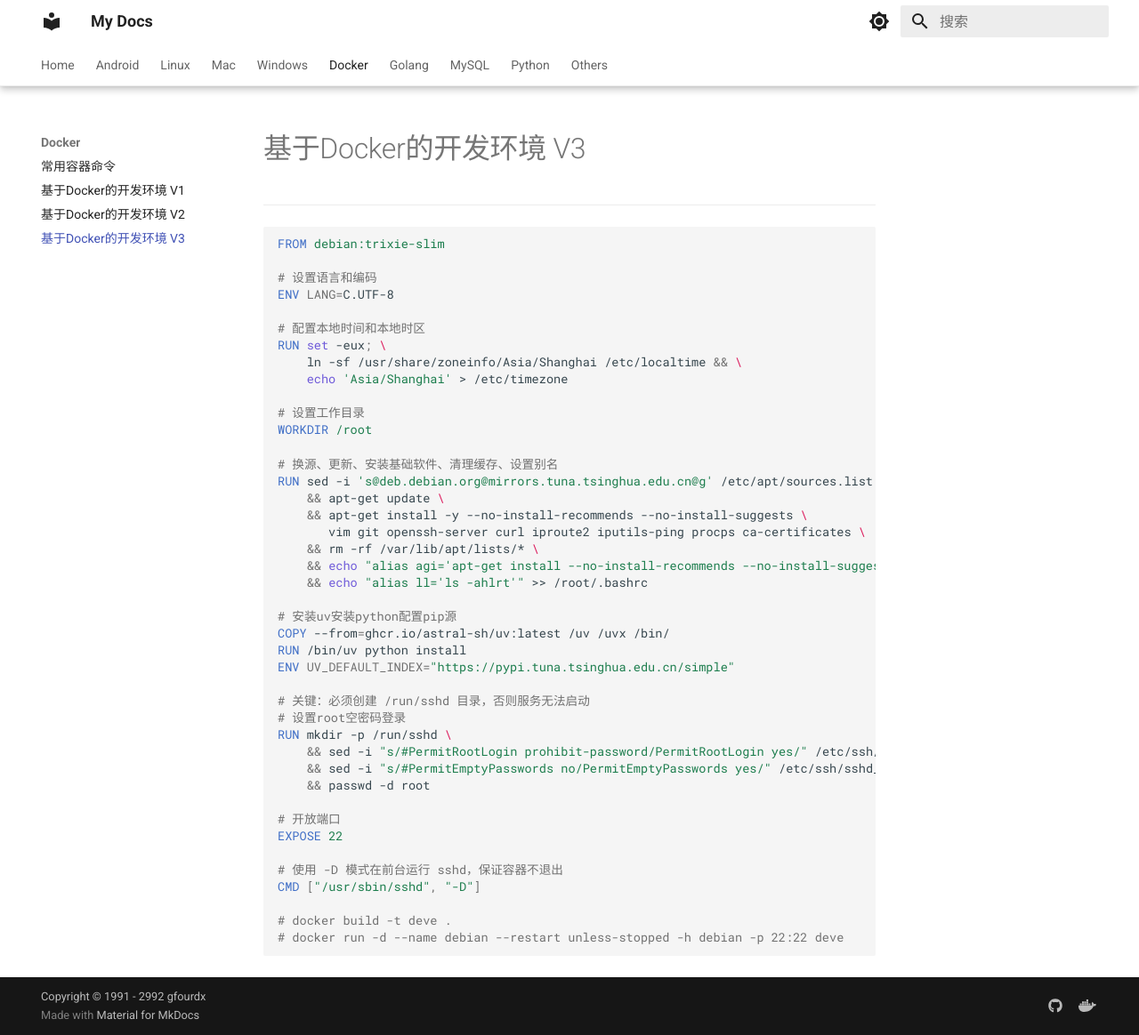
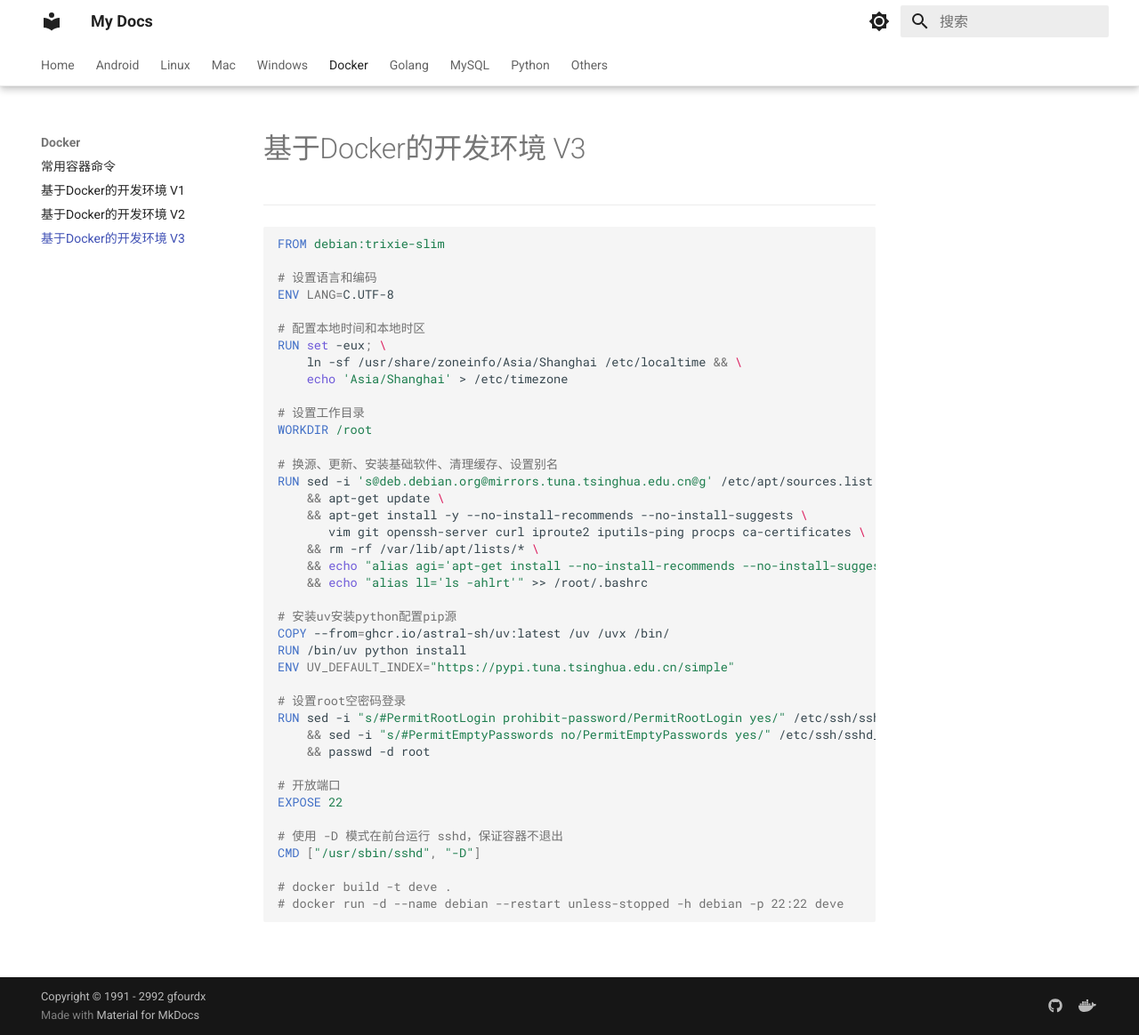
Before and after one commit to gfourdx/mydocs, an MkDocs documentation site: the page built from docs/docker/vscode-docker-dev_v3.md, in a window 1280 px wide and 1164 px high. Shown: the whole window at 89% size. Built offline with MkDocs 1.6.1 and Material for MkDocs 9.7.7, drawn with Linux system fonts in a browser that asks for light colours.

Commit message:
Update vscode-docker-dev_v3.md

```diff
--- a/docs/docker/vscode-docker-dev_v3.md
+++ b/docs/docker/vscode-docker-dev_v3.md
@@ -30,10 +30,8 @@
 RUN /bin/uv python install
 ENV UV_DEFAULT_INDEX="https://pypi.tuna.tsinghua.edu.cn/simple"
 
-# 关键：必须创建 /run/sshd 目录，否则服务无法启动
 # 设置root空密码登录
-RUN mkdir -p /run/sshd \
-    && sed -i "s/#PermitRootLogin prohibit-password/PermitRootLogin yes/" /etc/ssh/sshd_config \
+RUN sed -i "s/#PermitRootLogin prohibit-password/PermitRootLogin yes/" /etc/ssh/sshd_config \
     && sed -i "s/#PermitEmptyPasswords no/PermitEmptyPasswords yes/" /etc/ssh/sshd_config \
     && passwd -d root
 
```
